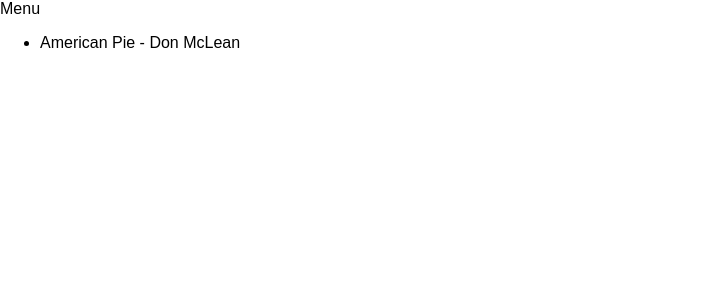
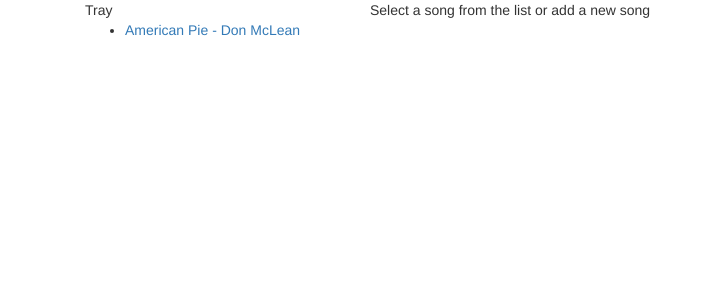
Before and after one commit to mdo5004/song-wallet-client, a React (Create React App) app: page / in a window 1280 px wide. Shown: the top 300 px of the page, without its empty margins (0-712 px from the left). Built offline with nearby package versions, Linux system fonts and the light colour scheme.

Commit message:
Basic bootstrap styling and routing

```diff
--- a/package.json
+++ b/package.json
@@ -4,6 +4,7 @@
   "private": true,
   "dependencies": {
     "react": "^15.6.1",
+    "react-bootstrap": "^0.31.1",
     "react-content-editable": "^1.0.1",
     "react-contenteditable": "^2.0.4",
     "react-dom": "^15.6.1",
--- a/src/App.js
+++ b/src/App.js
@@ -4,20 +4,27 @@
 import { bindActionCreators } from 'redux';
 
 import './css/App.css';
-import { ConnectedMenu as Menu } from './containers/menu'
+import { ConnectedTray as Tray } from './containers/Tray'
 import { Editor } from './containers/editor'
 import { loadSongs } from './actions/SongActions'
 
 class App extends Component {
     render() {
         return (
-            <Router>
-                <div className="App">
-                    <Route path='/' component={Menu} />
-                     <Route path='/song/:id' component={Editor} />
-
-                </div>
-            </Router>
+            <div><link rel="stylesheet" href="https://maxcdn.bootstrapcdn.com/bootstrap/latest/css/bootstrap.min.css" />
+                <link rel="stylesheet" href="https://maxcdn.bootstrapcdn.com/bootstrap/latest/css/bootstrap-theme.min.css" />
+                <Router>
+                    <div className="App container">
+                        <div className="col-md-3">
+                            <Route path='/' component={Tray} />
+                        </div>
+                        <div className="col-md-9">
+                            <Route exact path='/' render={ () => { return(<p>Select a song from the list or add a new song</p>)}} />
+                            <Route path='/songs/:id' component={Editor} />
+                        </div>
+                    </div>
+                </Router>
+            </div>
         );
     }
 }
--- a/src/containers/menu.js
+++ b/src/containers/Tray.js
@@ -1,17 +1,21 @@
 import React, { Component } from 'react';
 import { connect } from 'react-redux';
+import {NavLink} from 'react-router-dom';
 
-export class Menu extends Component {
+export class Tray extends Component {
 
     render() {
         const songs = this.props.songs.map( (song,index) => {
-            return <li>{song.name} - {song.artist}</li>
+            return <li key={index}><NavLink exact to={`/songs/${song.id}`}>
+                {song.name} - {song.artist}
+                </NavLink>
+            </li>
         })
         return (
             <div>
-               Menu
+                Tray
                 <ul>
-                {songs}
+                    {songs}
                 </ul>
             </div>
         )
@@ -23,4 +27,4 @@
         songs: state.songs
     }
 }
-export const ConnectedMenu = connect(mapStateToProps,null)(Menu)
+export const ConnectedTray = connect(mapStateToProps,null)(Tray)
```
Also changed, not shown: 1 other file (tests, documents, lock files or other folders).
